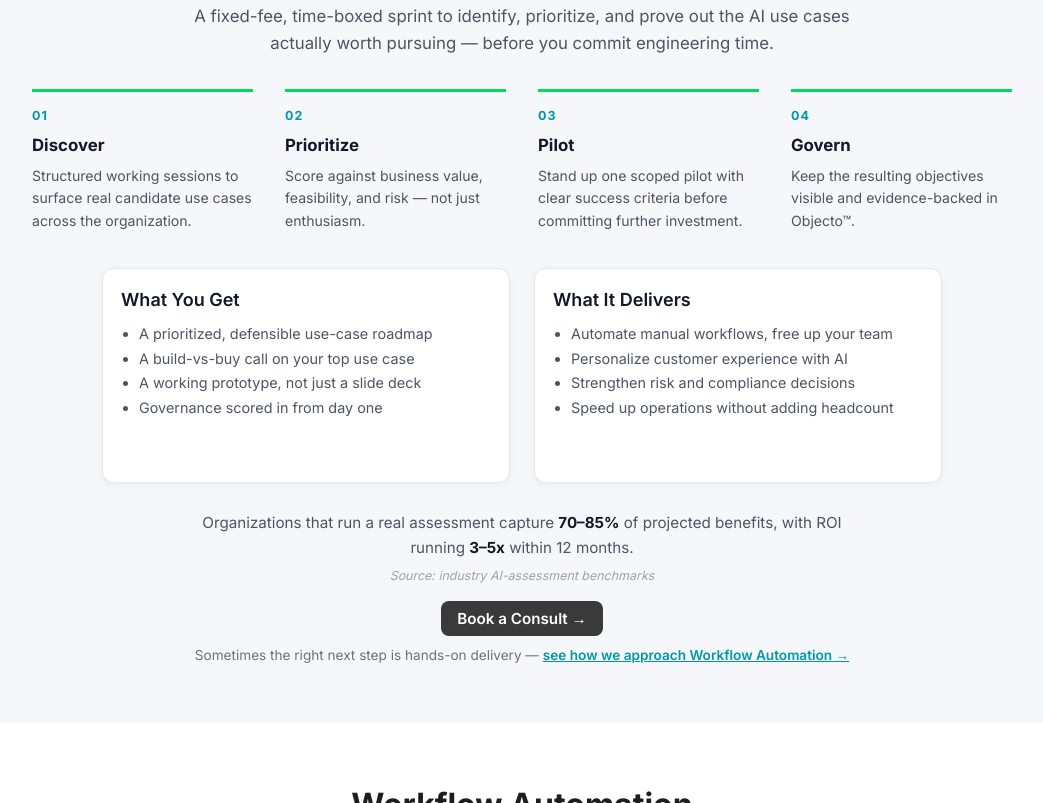
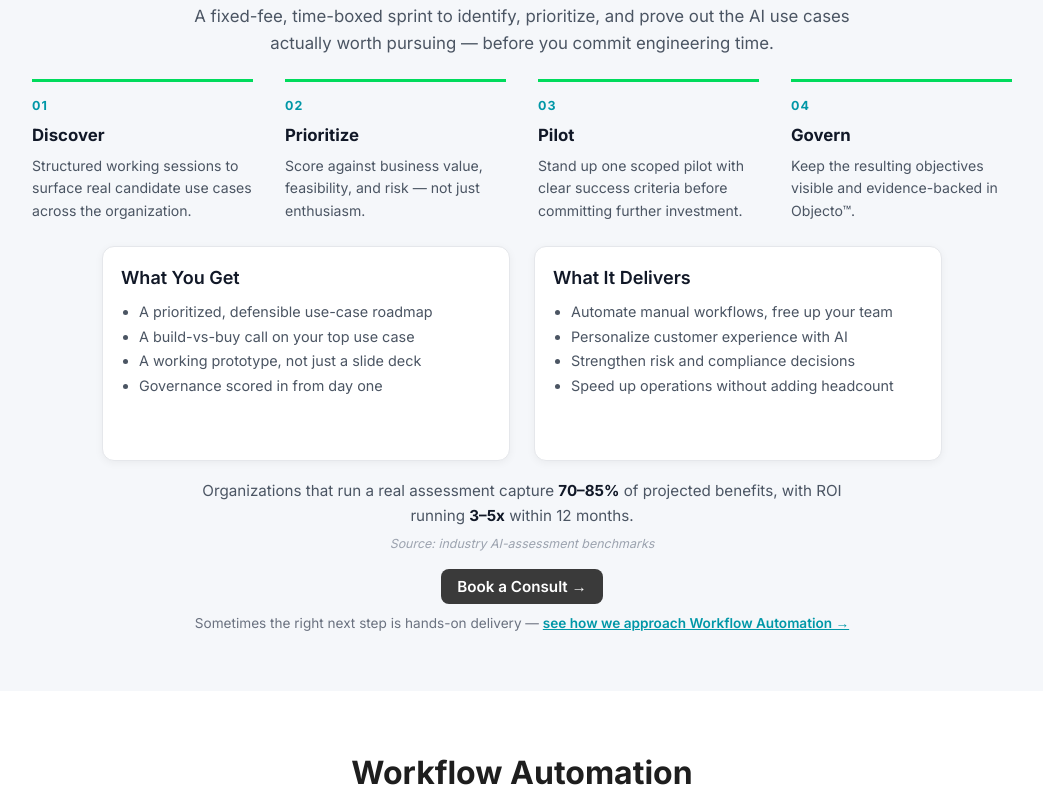
Before and after one commit to nihitb7/grid7ai, a website: page index.html in a window 1280 px wide. Shown: the part 1745-2548 px from the top of the page, without its empty margins (118-1161 px from the left). Drawn offline with Linux system fonts and the light colour scheme.

Commit message:
Tighten vertical spacing in AI Assessment section (intro paragraph, card grid, stat callout margins) so the Book a Consult CTA sits closer to the fold, matching Objecto's compactness

```diff
--- a/index.html
+++ b/index.html
@@ -118,7 +118,7 @@
   <section class="section" id="assessment">
     <div class="container">
       <h2 class="section-heading-center">AI Use Case Assessment</h2>
-      <p style="text-align:center; max-width:700px; margin:0 auto 32px; color:#4b5563; font-size:1.05rem; line-height:1.6;">
+      <p style="text-align:center; max-width:700px; margin:0 auto 22px; color:#4b5563; font-size:1.05rem; line-height:1.6;">
         A fixed-fee, time-boxed sprint to identify, prioritize, and prove out the AI use cases actually worth pursuing &mdash; before you commit engineering time.
       </p>
       <div class="method-steps-row">
@@ -144,7 +144,7 @@
         </div>
       </div>
 
-      <div class="card-grid-2-center" style="margin-top:36px;">
+      <div class="card-grid-2-center" style="margin-top:24px;">
         <div class="info-card svc-detail-card" style="cursor:default;">
           <div class="info-card-body">
             <h3>What You Get</h3>
--- a/style4.css
+++ b/style4.css
@@ -201,7 +201,7 @@ html {
   font-size: 0.95rem;
   color: #4b5563;
   max-width: 640px;
-  margin: 28px auto 0;
+  margin: 18px auto 0;
   line-height: 1.6;
 }
 
```
